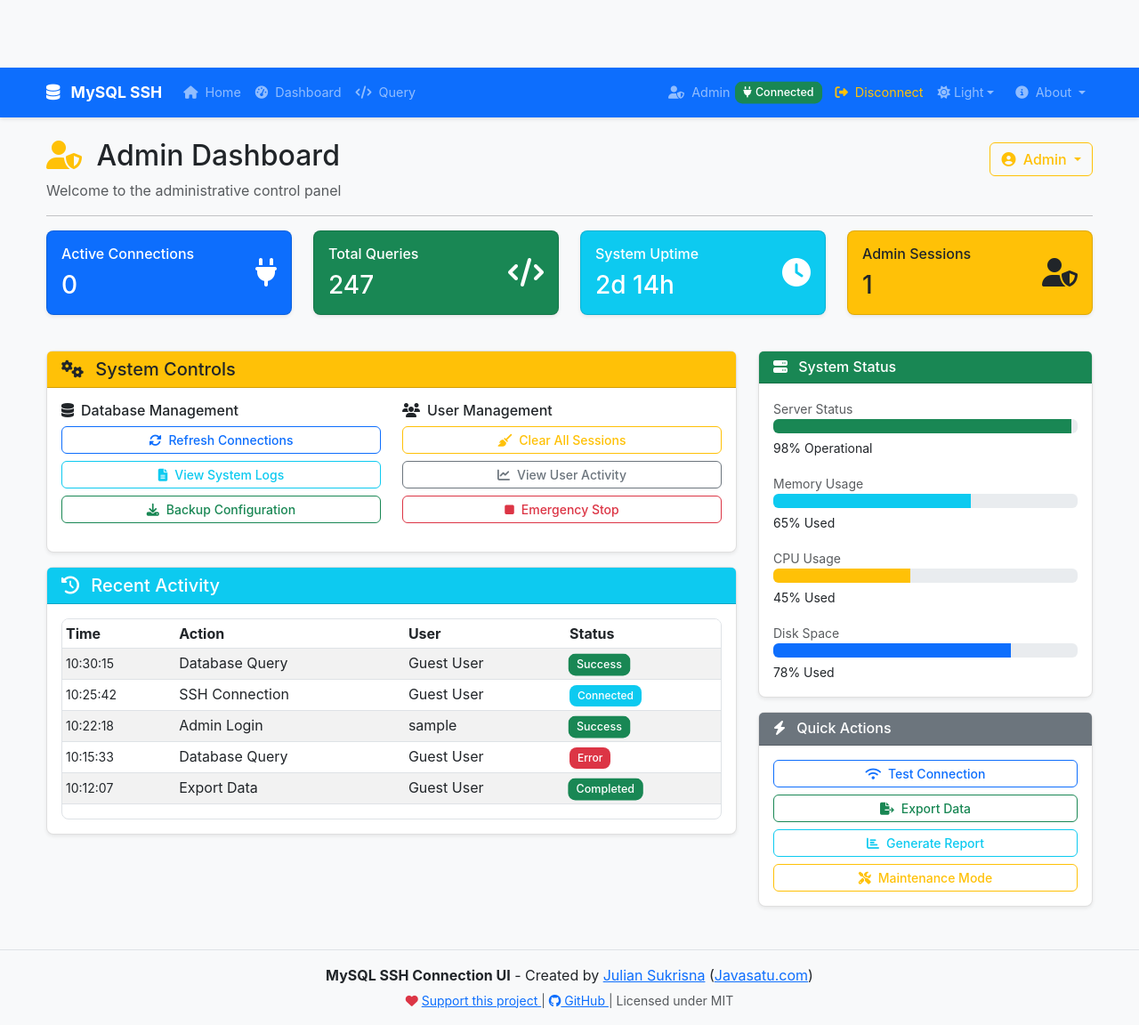
After one commit to smallest87/mysql-via-ssh, a Flask app: page /admin/dashboard in a window 1280 px wide. The commit adds this page. Shown: the whole page at 89% size. Run offline with Flask 3, Linux system fonts and the light colour scheme; the visitor is signed in with stand-in values (Sample User, id 1).

Commit message:
Pembuatan halaman admin

```diff
--- a/flask_ui/app.py
+++ b/flask_ui/app.py
@@ -237,6 +237,98 @@ class MySQLSSHFlaskApp:
 
             return redirect(url_for('index'))
 
+        # ========== ADMIN ROUTES ==========
+        @self.app.route('/admin/login', methods=['GET', 'POST'])
+        def admin_login():
+            """Admin login page"""
+            if request.method == 'POST':
+                username = request.form.get('username')
+                password = request.form.get('password')
+
+                # Demo credentials (dalam produksi gunakan hash dan database)
+                if username == 'admin' and password == 'admin123':
+                    session['admin_logged_in'] = True
+                    session['admin_username'] = username
+                    session['admin_login_time'] = datetime.now().isoformat()
+                    flash('Login admin berhasil!', 'success')
+                    return redirect(url_for('admin_dashboard'))
+                else:
+                    flash('Username atau password salah!', 'error')
+                    return render_template('admin_login.html', error='Invalid credentials')
+
+            # Check if already logged in
+            if session.get('admin_logged_in'):
+                return redirect(url_for('admin_dashboard'))
+
+            return render_template('admin_login.html')
+
+        @self.app.route('/admin/dashboard')
+        def admin_dashboard():
+            """Admin dashboard - requires login"""
+            if not session.get('admin_logged_in'):
+                flash('Silakan login sebagai admin terlebih dahulu.', 'warning')
+                return redirect(url_for('admin_login'))
+
+            # Generate dummy statistics
+            stats = {
+                'active_connections': len(self.active_connections),
+                'total_queries': 247,  # Demo data
+                'uptime': '2d 14h',    # Demo data
+                'admin_sessions': 1
+            }
+
+            # Generate dummy recent activities
+            recent_activities = [
+                {
+                    'time': '10:30:15',
+                    'action': 'Database Query',
+                    'user': 'Guest User',
+                    'status': 'Success',
+                    'status_class': 'success'
+                },
+                {
+                    'time': '10:25:42',
+                    'action': 'SSH Connection',
+                    'user': 'Guest User',
+                    'status': 'Connected',
+                    'status_class': 'info'
+                },
+                {
+                    'time': '10:22:18',
+                    'action': 'Admin Login',
+                    'user': session.get('admin_username', 'admin'),
+                    'status': 'Success',
+                    'status_class': 'success'
+                },
+                {
+                    'time': '10:15:33',
+                    'action': 'Database Query',
+                    'user': 'Guest User',
+                    'status': 'Error',
+                    'status_class': 'danger'
+                },
+                {
+                    'time': '10:12:07',
+                    'action': 'Export Data',
+                    'user': 'Guest User',
+                    'status': 'Completed',
+                    'status_class': 'success'
+                }
+            ]
+
+            return render_template('admin_dashboard.html',
+                                 stats=stats,
+                                 recent_activities=recent_activities)
+
+        @self.app.route('/admin/logout')
+        def admin_logout():
+            """Admin logout"""
+            session.pop('admin_logged_in', None)
+            session.pop('admin_username', None)
+            session.pop('admin_login_time', None)
+            flash('Logout admin berhasil.', 'info')
+            return redirect(url_for('index'))
+
         @self.app.errorhandler(404)
         def not_found(error):
             return render_template('error.html',
--- /dev/null
+++ b/flask_ui/templates/admin_dashboard.html
@@ -0,0 +1,348 @@
+{% extends "base.html" %}
+
+{% block title %}Admin Dashboard - MySQL SSH Connection{% endblock %}
+
+{% block content %}
+<div class="row">
+    <div class="col-12">
+        <div class="d-flex justify-content-between align-items-center">
+            <h2>
+                <i class="fas fa-user-shield text-warning me-2"></i>
+                Admin Dashboard
+            </h2>
+            <div class="dropdown">
+                <button class="btn btn-outline-warning dropdown-toggle" type="button" data-bs-toggle="dropdown">
+                    <i class="fas fa-user-circle me-1"></i>
+                    Admin
+                </button>
+                <ul class="dropdown-menu dropdown-menu-end">
+                    <li><h6 class="dropdown-header">Admin Actions</h6></li>
+                    <li><a class="dropdown-item" href="{{ url_for('admin_logout') }}">
+                        <i class="fas fa-sign-out-alt me-2"></i>Logout
+                    </a></li>
+                </ul>
+            </div>
+        </div>
+        <p class="text-muted">Welcome to the administrative control panel</p>
+        <hr>
+    </div>
+</div>
+
+<!-- Statistics Cards -->
+<div class="row mb-4">
+    <div class="col-md-3 mb-3">
+        <div class="card bg-primary text-white">
+            <div class="card-body">
+                <div class="d-flex justify-content-between">
+                    <div>
+                        <h6 class="card-title">Active Connections</h6>
+                        <h3 class="mb-0">{{ stats.active_connections }}</h3>
+                    </div>
+                    <div class="align-self-center">
+                        <i class="fas fa-plug fa-2x"></i>
+                    </div>
+                </div>
+            </div>
+        </div>
+    </div>
+
+    <div class="col-md-3 mb-3">
+        <div class="card bg-success text-white">
+            <div class="card-body">
+                <div class="d-flex justify-content-between">
+                    <div>
+                        <h6 class="card-title">Total Queries</h6>
+                        <h3 class="mb-0">{{ stats.total_queries }}</h3>
+                    </div>
+                    <div class="align-self-center">
+                        <i class="fas fa-code fa-2x"></i>
+                    </div>
+                </div>
+            </div>
+        </div>
+    </div>
+
+    <div class="col-md-3 mb-3">
+        <div class="card bg-info text-white">
+            <div class="card-body">
+                <div class="d-flex justify-content-between">
+                    <div>
+                        <h6 class="card-title">System Uptime</h6>
+                        <h3 class="mb-0">{{ stats.uptime }}</h3>
+                    </div>
+                    <div class="align-self-center">
+                        <i class="fas fa-clock fa-2x"></i>
+                    </div>
+                </div>
+            </div>
+        </div>
+    </div>
+
+    <div class="col-md-3 mb-3">
+        <div class="card bg-warning text-dark">
+            <div class="card-body">
+                <div class="d-flex justify-content-between">
+                    <div>
+                        <h6 class="card-title">Admin Sessions</h6>
+                        <h3 class="mb-0">{{ stats.admin_sessions }}</h3>
+                    </div>
+                    <div class="align-self-center">
+                        <i class="fas fa-user-shield fa-2x"></i>
+                    </div>
+                </div>
+            </div>
+        </div>
+    </div>
+</div>
+
+<!-- Admin Controls -->
+<div class="row">
+    <div class="col-md-8">
+        <div class="card">
+            <div class="card-header bg-warning text-dark">
+                <h5 class="mb-0">
+                    <i class="fas fa-cogs me-2"></i>
+                    System Controls
+                </h5>
+            </div>
+            <div class="card-body">
+                <div class="row">
+                    <div class="col-md-6 mb-3">
+                        <h6><i class="fas fa-database me-2"></i>Database Management</h6>
+                        <div class="d-grid gap-2">
+                            <button class="btn btn-outline-primary btn-sm" onclick="adminAction('refresh_connections')">
+                                <i class="fas fa-sync-alt me-2"></i>Refresh Connections
+                            </button>
+                            <button class="btn btn-outline-info btn-sm" onclick="adminAction('view_logs')">
+                                <i class="fas fa-file-alt me-2"></i>View System Logs
+                            </button>
+                            <button class="btn btn-outline-success btn-sm" onclick="adminAction('backup_config')">
+                                <i class="fas fa-download me-2"></i>Backup Configuration
+                            </button>
+                        </div>
+                    </div>
+
+                    <div class="col-md-6 mb-3">
+                        <h6><i class="fas fa-users me-2"></i>User Management</h6>
+                        <div class="d-grid gap-2">
+                            <button class="btn btn-outline-warning btn-sm" onclick="adminAction('clear_sessions')">
+                                <i class="fas fa-broom me-2"></i>Clear All Sessions
+                            </button>
+                            <button class="btn btn-outline-secondary btn-sm" onclick="adminAction('view_activity')">
+                                <i class="fas fa-chart-line me-2"></i>View User Activity
+                            </button>
+                            <button class="btn btn-outline-danger btn-sm" onclick="adminAction('emergency_stop')">
+                                <i class="fas fa-stop me-2"></i>Emergency Stop
+                            </button>
+                        </div>
+                    </div>
+                </div>
+            </div>
+        </div>
+
+        <!-- Recent Activity -->
+        <div class="card mt-3">
+            <div class="card-header bg-info text-white">
+                <h5 class="mb-0">
+                    <i class="fas fa-history me-2"></i>
+                    Recent Activity
+                </h5>
+            </div>
+            <div class="card-body">
+                <div class="table-responsive">
+                    <table class="table table-sm table-striped">
+                        <thead>
+                            <tr>
+                                <th>Time</th>
+                                <th>Action</th>
+                                <th>User</th>
+                                <th>Status</th>
+                            </tr>
+                        </thead>
+                        <tbody>
+                            {% for activity in recent_activities %}
+                            <tr>
+                                <td><small>{{ activity.time }}</small></td>
+                                <td>{{ activity.action }}</td>
+                                <td>{{ activity.user }}</td>
+                                <td>
+                                    <span class="badge bg-{{ activity.status_class }}">
+                                        {{ activity.status }}
+                                    </span>
+                                </td>
+                            </tr>
+                            {% endfor %}
+                        </tbody>
+                    </table>
+                </div>
+            </div>
+        </div>
+    </div>
+
+    <div class="col-md-4">
+        <!-- System Status -->
+        <div class="card">
+            <div class="card-header bg-success text-white">
+                <h6 class="mb-0">
+                    <i class="fas fa-server me-2"></i>
+                    System Status
+                </h6>
+            </div>
+            <div class="card-body">
+                <div class="mb-3">
+                    <small class="text-muted">Server Status</small>
+                    <div class="progress mb-1">
+                        <div class="progress-bar bg-success" style="width: 98%"></div>
+                    </div>
+                    <small>98% Operational</small>
+                </div>
+
+                <div class="mb-3">
+                    <small class="text-muted">Memory Usage</small>
+                    <div class="progress mb-1">
+                        <div class="progress-bar bg-info" style="width: 65%"></div>
+                    </div>
+                    <small>65% Used</small>
+                </div>
+
+                <div class="mb-3">
+                    <small class="text-muted">CPU Usage</small>
+                    <div class="progress mb-1">
+                        <div class="progress-bar bg-warning" style="width: 45%"></div>
+                    </div>
+                    <small>45% Used</small>
+                </div>
+
+                <div class="mb-0">
+                    <small class="text-muted">Disk Space</small>
+                    <div class="progress mb-1">
+                        <div class="progress-bar bg-primary" style="width: 78%"></div>
+                    </div>
+                    <small>78% Used</small>
+                </div>
+            </div>
+        </div>
+
+        <!-- Quick Actions -->
+        <div class="card mt-3">
+            <div class="card-header bg-secondary text-white">
+                <h6 class="mb-0">
+                    <i class="fas fa-bolt me-2"></i>
+                    Quick Actions
+                </h6>
+            </div>
+            <div class="card-body">
+                <div class="d-grid gap-2">
+                    <button class="btn btn-outline-primary btn-sm" onclick="adminAction('test_connection')">
+                        <i class="fas fa-wifi me-2"></i>Test Connection
+                    </button>
+                    <button class="btn btn-outline-success btn-sm" onclick="adminAction('export_data')">
+                        <i class="fas fa-file-export me-2"></i>Export Data
+                    </button>
+                    <button class="btn btn-outline-info btn-sm" onclick="adminAction('generate_report')">
+                        <i class="fas fa-chart-bar me-2"></i>Generate Report
+                    </button>
+                    <button class="btn btn-outline-warning btn-sm" onclick="adminAction('maintenance_mode')">
+                        <i class="fas fa-tools me-2"></i>Maintenance Mode
+                    </button>
+                </div>
+            </div>
+        </div>
+    </div>
+</div>
+
+<!-- Admin Action Results -->
+<div id="adminResults" class="mt-3"></div>
+{% endblock %}
+
+{% block extra_scripts %}
+<script>
+// Admin action handler
+function adminAction(action) {
+    const resultsDiv = document.getElementById('adminResults');
+
+    resultsDiv.innerHTML = `
+        <div class="alert alert-info">
+            <i class="fas fa-spinner fa-spin me-2"></i>
+            Executing admin action: ${action}...
+        </div>
+    `;
+
+    // Simulate admin action with delay
+    setTimeout(() => {
+        const actions = {
+            'refresh_connections': {
+                message: 'Database connections refreshed successfully',
+                class: 'success',
+                icon: 'check-circle'
+            },
+            'view_logs': {
+                message: 'System logs retrieved (showing last 100 entries)',
+                class: 'info',
+                icon: 'file-alt'
+            },
+            'backup_config': {
+                message: 'Configuration backup created successfully',
+                class: 'success',
+                icon: 'download'
+            },
+            'clear_sessions': {
+                message: 'All user sessions cleared successfully',
+                class: 'warning',
+                icon: 'broom'
+            },
+            'view_activity': {
+                message: 'User activity report generated',
+                class: 'info',
+                icon: 'chart-line'
+            },
+            'emergency_stop': {
+                message: 'Emergency stop initiated - all connections terminated',
+                class: 'danger',
+                icon: 'stop'
+            },
+            'test_connection': {
+                message: 'Connection test completed - All systems operational',
+                class: 'success',
+                icon: 'wifi'
+            },
+            'export_data': {
+                message: 'Data export initiated - Check downloads folder',
+                class: 'success',
+                icon: 'file-export'
+            },
+            'generate_report': {
+                message: 'Administrative report generated successfully',
+                class: 'info',
+                icon: 'chart-bar'
+            },
+            'maintenance_mode': {
+                message: 'Maintenance mode activated - Users will be notified',
+                class: 'warning',
+                icon: 'tools'
+            }
+        };
+
+        const result = actions[action] || {
+            message: 'Unknown action completed',
+            class: 'secondary',
+            icon: 'question'
+        };
+
+        resultsDiv.innerHTML = `
+            <div class="alert alert-${result.class} alert-dismissible fade show">
+                <i class="fas fa-${result.icon} me-2"></i>
+                <strong>Admin Action Complete:</strong> ${result.message}
+                <button type="button" class="btn-close" data-bs-dismiss="alert"></button>
+            </div>
+        `;
+    }, 1500);
+}
+
+// Auto-refresh statistics every 30 seconds
+setInterval(() => {
+    // In a real implementation, this would fetch updated stats from the server
+    console.log('Refreshing admin dashboard statistics...');
+}, 30000);
+</script>
+{% endblock %}
--- a/flask_ui/templates/base.html
+++ b/flask_ui/templates/base.html
@@ -53,6 +53,14 @@
                 </ul>
 
                 <ul class="navbar-nav">
+                    <!-- Admin Link -->
+                    <li class="nav-item">
+                        <a class="nav-link px-2" href="{{ url_for('admin_login') }}" title="Admin Dashboard">
+                            <i class="fas fa-user-shield"></i>
+                            <span class="d-lg-inline ms-1">Admin</span>
+                        </a>
+                    </li>
+
                     {% if session.current_connection %}
                     <li class="nav-item d-flex align-items-center">
                         <span class="badge bg-success me-2">
```
Also changed, not shown: docs/ADMIN_DASHBOARD.md (added, +172 -0 lines), flask_ui/templates/admin_login.html (added, +96 -0 lines).
